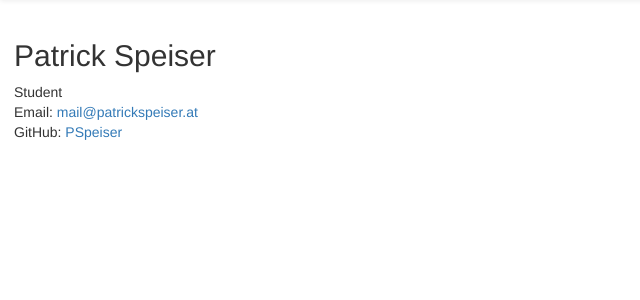
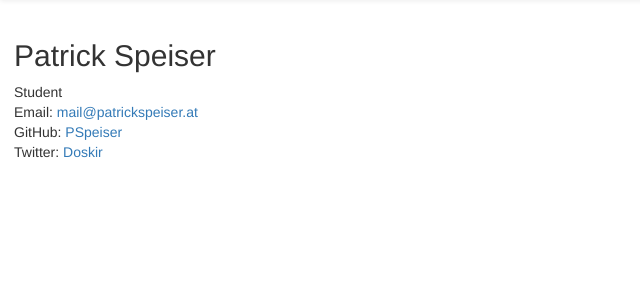
Before and after one commit to PSpeiser/patrickspeiser_at_old, a Django app: page / in a window 1280 px wide. Shown: the part 51-351 px from the top of the page, without its empty margins (0-640 px from the left). Run offline with Django 3.2, Linux system fonts and the light colour scheme; parts of the project's set-up code (start-up, migrations or seed data) failed here and were passed over; some libraries are stand-ins or nearby versions.

Commit message:
Added Twitter to Homepage

```diff
--- a/templates/homepage/home.html
+++ b/templates/homepage/home.html
@@ -29,6 +29,7 @@
     <div>Student</div>
     <div>Email: <a href="mailto:mail@patrickspeiser.at">mail@patrickspeiser.at</a></div>
     <div>GitHub: <a href="https://github.com/PSpeiser/">PSpeiser</a></div>
+    <div>Twitter: <a href="https://twitter.com/Doskir">Doskir</a></div>
 </div>
 </body>
 </html>
```
Also changed, not shown: 1 other file.
